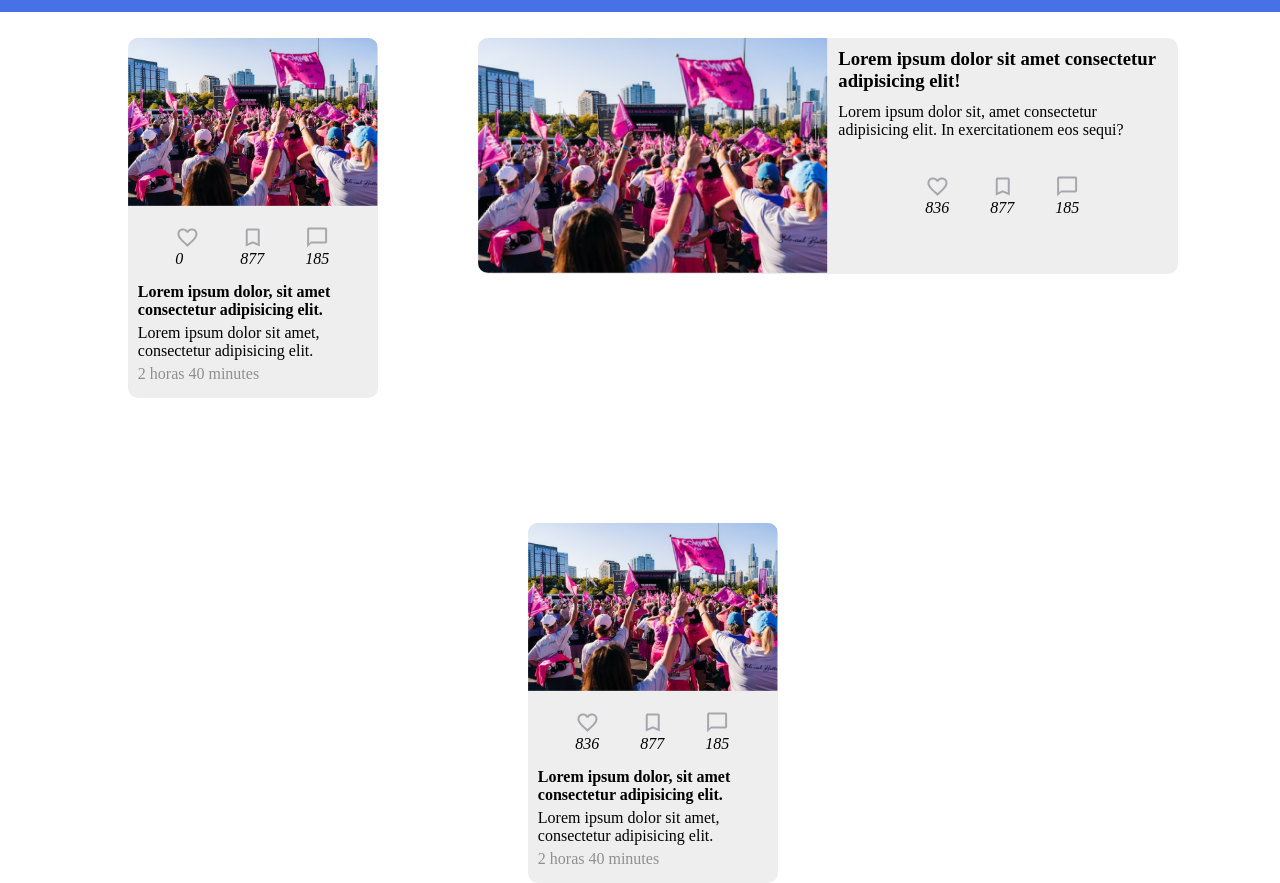
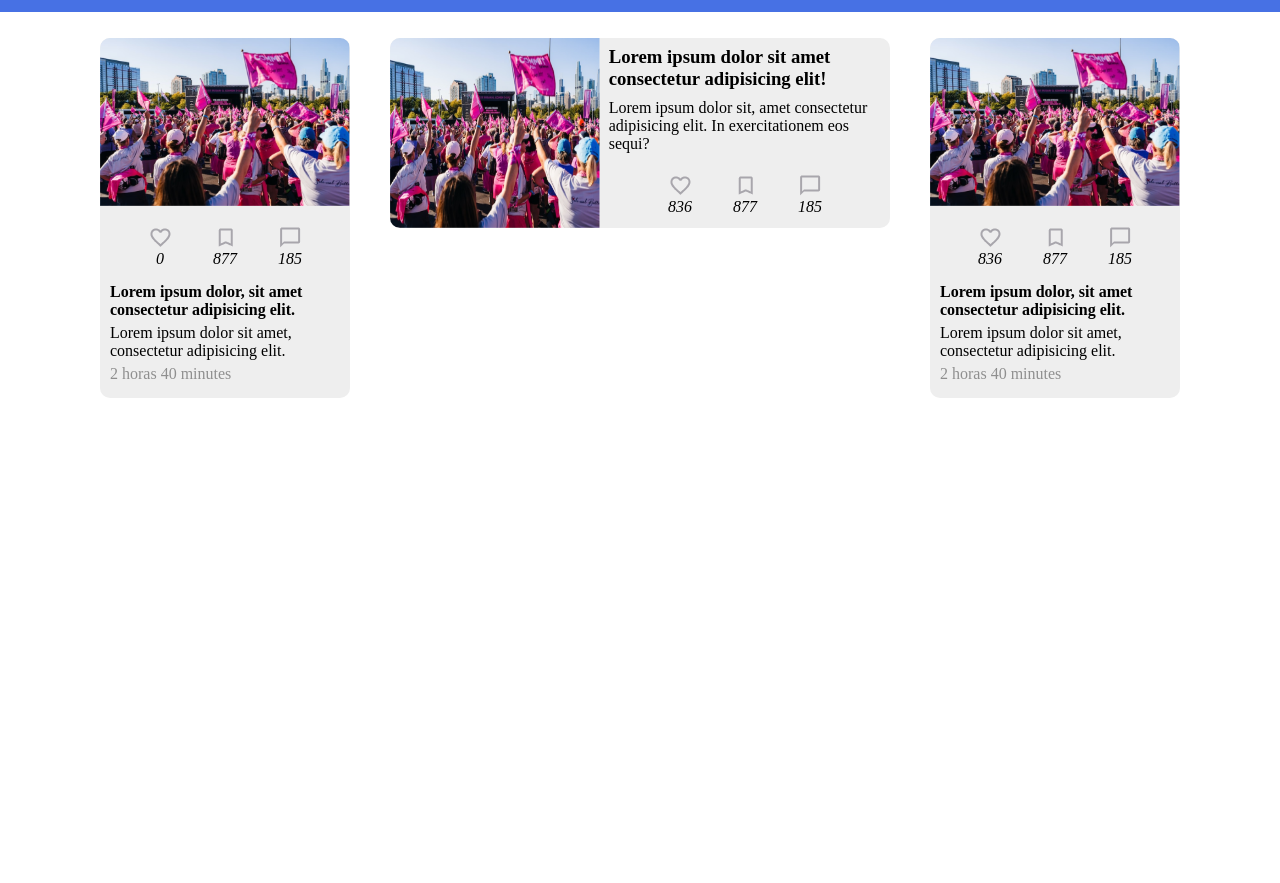
Before and after one commit to devPrates/Desenvolvimento-FrontEnd, a plain HTML site: page cards-flexbox/index.html in a window 1280 px wide. Shown: the part 51-934 px from the top of the page. After the commit the page ends 800 px from the top, so only its background shows below. Drawn offline with Linux system fonts and the light colour scheme; a script that the page names is missing.

Commit message:
correcao de bugs

```diff
--- a/cards-flexbox/css/style.css
+++ b/cards-flexbox/css/style.css
@@ -49,8 +49,7 @@
 .cards {
     display: flex;
     justify-content: center;
-    gap: 100px;
-    flex-wrap: wrap;
+    gap: 40px;
 }
 
 .card-01 {
@@ -59,7 +58,6 @@
     padding-bottom: 10px;
     background-color: #eee;
     margin-top: 2%;
-    margin-left: 2%;
     border-radius: 10px;
 }
 
@@ -72,6 +70,7 @@
 .icon__card {
     display: flex;
     flex-direction: column;
+    align-items: center;
 }
 
 .flex-icons {
@@ -101,15 +100,16 @@
     display: flex;
     background-color: #eee;
     margin-top: 2%;
-    height: 236px;
-    width: 700px;
+    height: 190px;
+    width: 500px;
     border-radius: 10px;
 }
 
 .img-card{
     border-top-left-radius: 10px;
     border-bottom-left-radius: 10px;
-    width: 350px;
+    width: 210px;
+    height: 190px;
 }
 
 .titulo_card02{
@@ -125,5 +125,5 @@
     width: 100%;
     justify-content: center;
     gap: 40px;
-    margin-top: 35px;
+    margin-top: 20px;
 }
--- a/cards-flexbox/index.html
+++ b/cards-flexbox/index.html
@@ -24,9 +24,9 @@
         <div class="card-01">
             <img class="img-card-01" src="./images/manifestacao.png">
             <div class="flex-icons">
-                <i  class="icon__card" onclick="incrementClick()"s><img src="/icons/favorite.png" alt=""><p id="counter-label">0</p></i>
-                <i  class="icon__card"><img src="/icons/bookmark.png" alt="">877</i>
-                <i  class="icon__card"><img src="/icons/chat.png" alt="">185</i>
+                <i  class="icon__card" onclick="incrementClick()"s><img src="./icons/favorite.png" alt=""><p id="counter-label">0</p></i>
+                <i  class="icon__card"><img src="./icons/bookmark.png" alt="">877</i>
+                <i  class="icon__card"><img src="./icons/chat.png" alt="">185</i>
             </div>
             <div class="conteudo">
                 <p class="titulo"><strong>Lorem ipsum dolor, sit amet consectetur adipisicing elit.</strong> </span>
@@ -44,9 +44,9 @@
                 <p class="descricao__card02">  Lorem ipsum dolor sit, amet consectetur adipisicing elit. In exercitationem eos sequi?</p>
 
                 <div class="flex-icons-02">
-                    <i class="icon__card" id=""><img src="/icons/favorite.png" alt=""><p>836</p></i>
-                    <i class="icon__card"><img src="/icons/bookmark.png" alt=""><p>877</p></i>
-                    <i class="icon__card"><img src="/icons/chat.png" alt=""><p>185</p></i>
+                    <i class="icon__card" id=""><img src="./icons/favorite.png" alt=""><p>836</p></i>
+                    <i class="icon__card"><img src="./icons/bookmark.png" alt=""><p>877</p></i>
+                    <i class="icon__card"><img src="./icons/chat.png" alt=""><p>185</p></i>
                 </div>
             </div>
         </article>
@@ -54,9 +54,9 @@
         <div class="card-01">
             <img class="img-card-01" src="./images/manifestacao.png">
             <div class="flex-icons">
-                <i class="icon__card"><img src="/icons/favorite.png" alt="">836</i>
-                <i class="icon__card"><img src="/icons/bookmark.png" alt="">877</i>
-                <i class="icon__card"><img src="/icons/chat.png" alt="">185</i>
+                <i class="icon__card"><img src="./icons/favorite.png" alt="">836</i>
+                <i class="icon__card"><img src="./icons/bookmark.png" alt="">877</i>
+                <i class="icon__card"><img src="./icons/chat.png" alt="">185</i>
             </div>
             <div class="conteudo">
                 <p class="titulo"><strong>Lorem ipsum dolor, sit amet consectetur adipisicing elit.</strong> </span>
```
